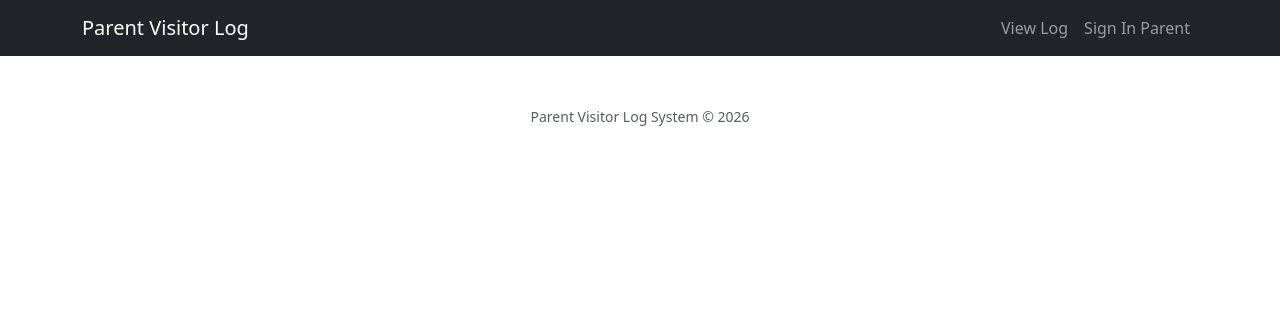
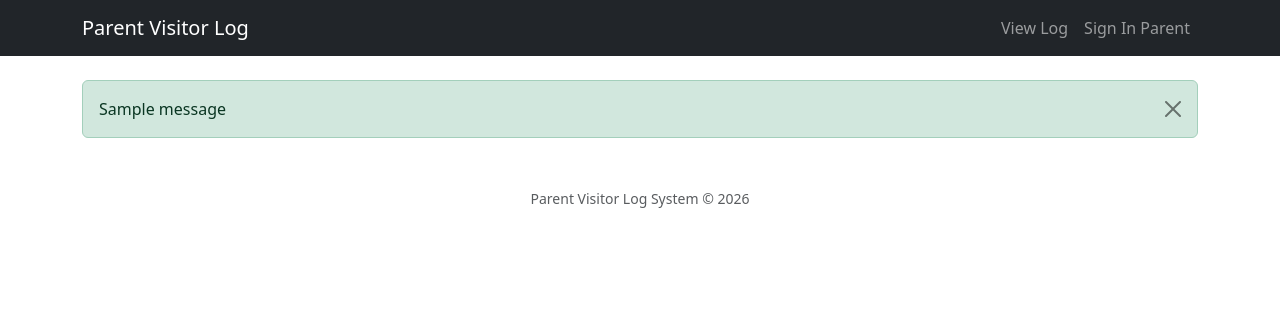
Before and after one commit to HARUTO-09/parents-log-book, a Python web app: template templates/base.html in a window 1280 px wide. Shown: the top 316 px of the page. Run offline with Jinja, Linux system fonts and the light colour scheme; the template is opened without the code that fills it, so the values that code supplies are empty; one stand-in notice (Sample message) is shown.

Commit message:
modified base.html

```diff
--- a/templates/base.html
+++ b/templates/base.html
@@ -23,7 +23,18 @@
     </div>
 </nav>
 
+<div class="container mt-4">
+    {% with messages = get_flashed_messages(with_categories=true) %}
+        {% for category, message in messages %}
+            <div class="alert alert-{{ category }} alert-dismissible fade show">
+                {{ message }}
+                <button type="button" class="btn-close" data-bs-dismiss="alert"></button>
+            </div>
+        {% endfor %}
+    {% endwith %}
 
+    {% block content %}{% endblock %}
+</div>
 
 <footer class="text-center text-muted mt-5 mb-3">
     <small>Parent Visitor Log System &copy; 2026</small>
```
